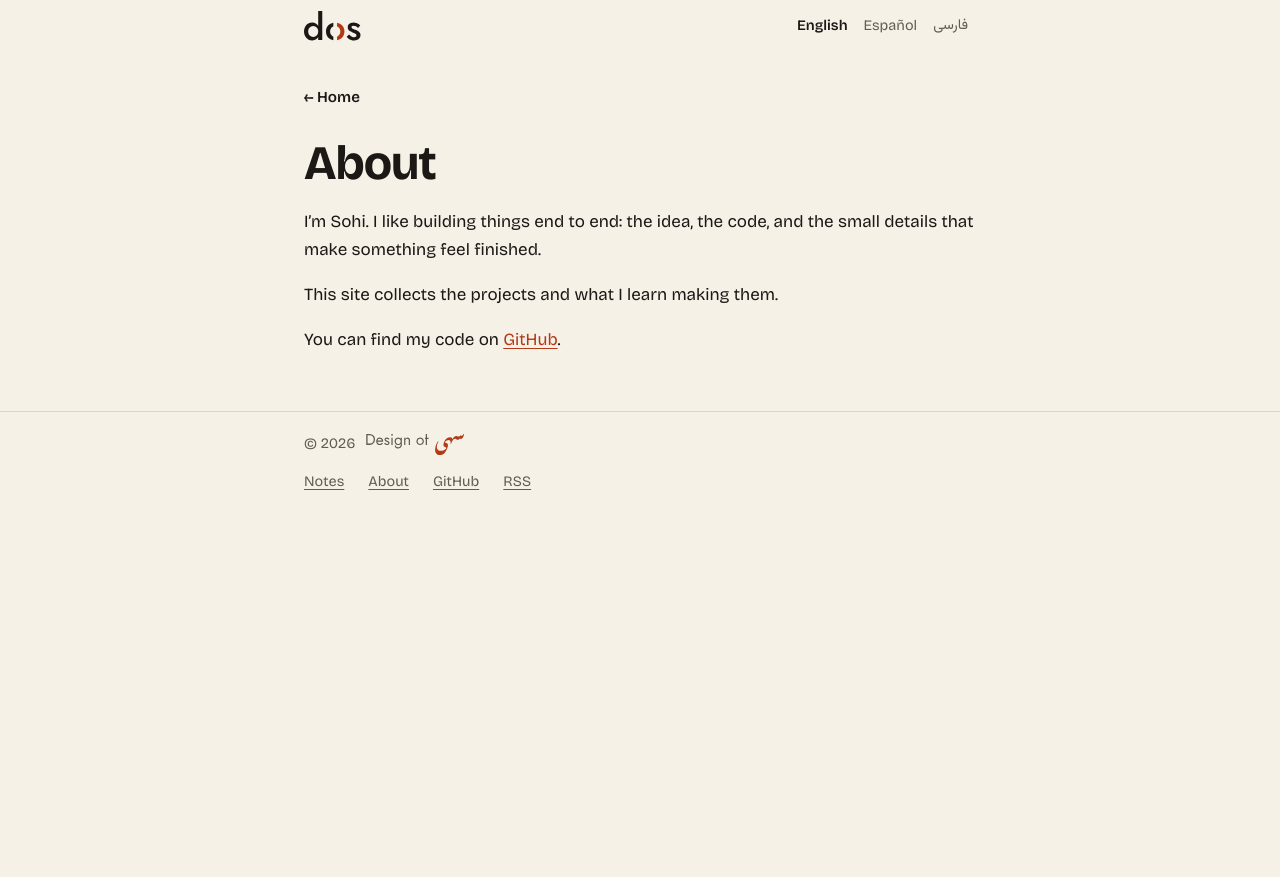
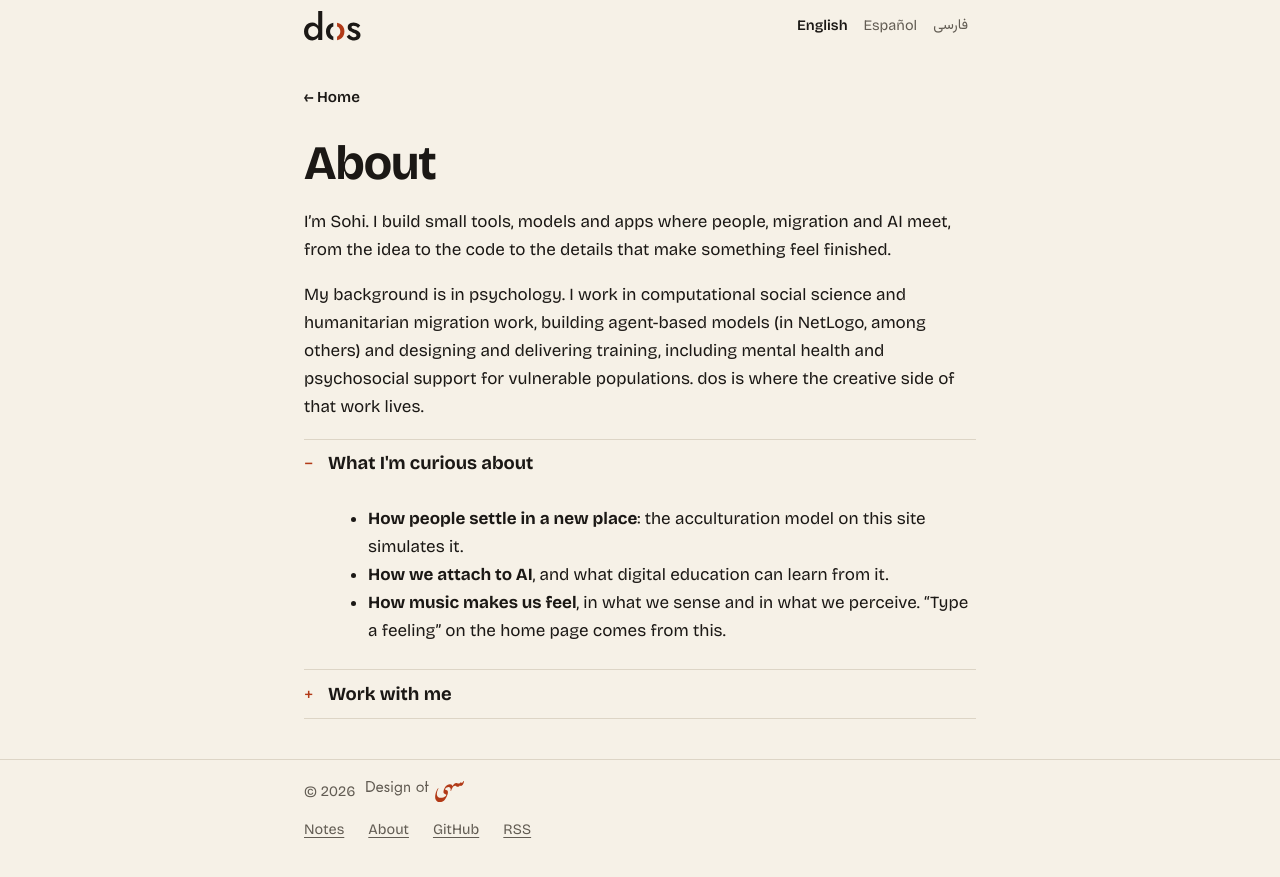
Before and after one commit to soheilhraad-eng/soheilhraad-eng.github.io, a Jekyll site: the page built from about.md, in a window 1280 px wide. Shown: the top 877 px of the page. Built offline with Jekyll 4.4.1, drawn with Linux system fonts in a browser that asks for light colours.

Commit message:
About page in three languages; Worker: model is a setting, and a browser-visible health check
Co-Authored-By: Claude Sonnet 5.5 <noreply@anthropic.com>
Claude-Session: https://claude.ai/code/session_01LzqevfqfwJXEHYxCVg4Hxv

```diff
--- a/about.md
+++ b/about.md
@@ -1,17 +1,32 @@
 ---
 layout: page
 title: About
-description: About dos — Design of سهی.
+description: About dos — Design of سهی. Models, apps and research by Sohi, at the meeting point of people, migration and AI.
 permalink: /about/
 ref: about
 ---
 
-<!-- Still open: the throughline — one sentence connecting the projects. When it exists,
-     it goes here first and into `description:` in _config.yml. -->
+I'm Sohi. I build small tools, models and apps where people, migration and AI meet, from the
+idea to the code to the details that make something feel finished.
 
-I'm Sohi. I like building things end to end: the idea, the code, and the small details that
-make something feel finished.
+My background is in psychology. I work in computational social science and humanitarian
+migration work, building agent-based models (in NetLogo, among others) and designing and
+delivering training, including mental health and psychosocial support for vulnerable
+populations. dos is where the creative side of that work lives.
 
-This site collects the projects and what I learn making them.
+<details class="fold" markdown="1" open>
+<summary>What I'm curious about</summary>
 
-You can find my code on [GitHub](https://github.com/soheilhrad).
+- **How people settle in a new place**: the acculturation model on this site simulates it.
+- **How we attach to AI**, and what digital education can learn from it.
+- **How music makes us feel**, in what we sense and in what we perceive. "Type a feeling" on the home page comes from this.
+
+</details>
+
+<details class="fold" markdown="1">
+<summary>Work with me</summary>
+
+Commissions and collaborations are welcome. Write to [{{ site.email }}](mailto:{{ site.email }}).
+My code is on [GitHub](https://github.com/soheilhrad).
+
+</details>
```
Also changed, not shown: es/about.md (+24 -5 lines), fa/about.md (+19 -5 lines), worker/README.md (+1 -1 lines), worker/worker.js (+9 -5 lines).
